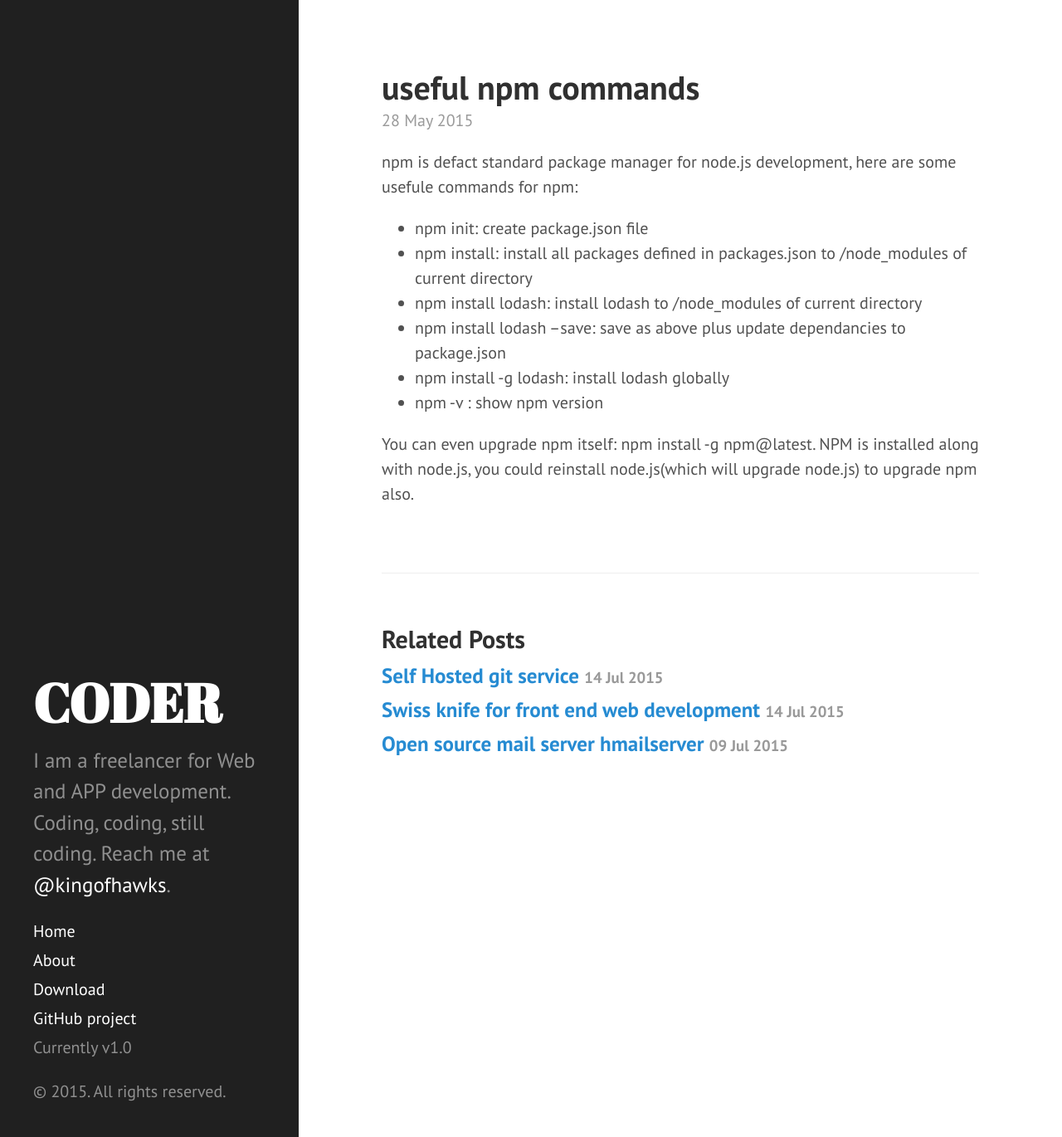
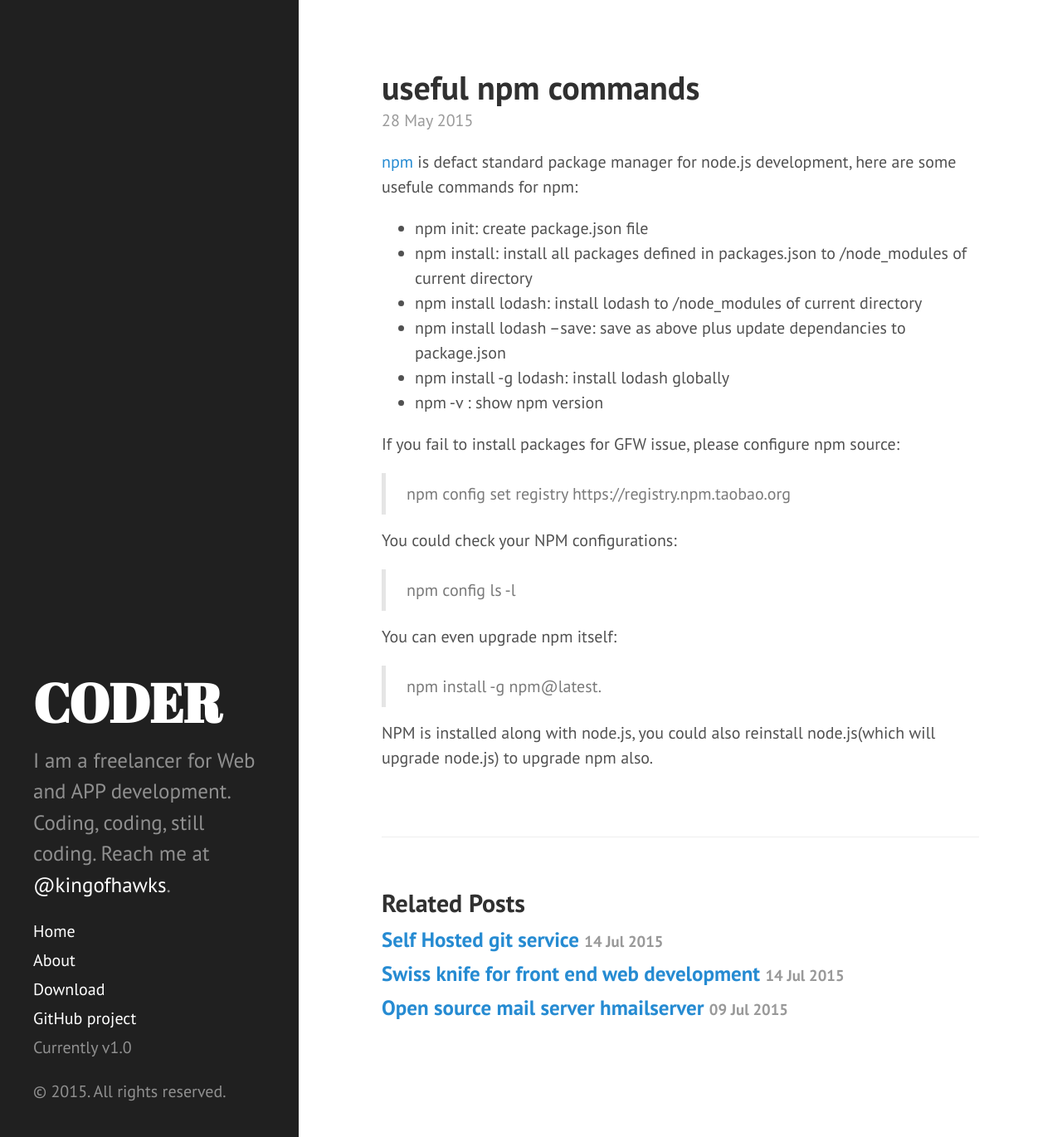
Before and after one commit to kingofhawks/kingofhawks.github.io, a Jekyll site: the page built from _posts/2015-05-28-npm.md, in a window 1280 px wide and 1370 px high. Shown: the whole window at 83% size. Built offline with Jekyll 4.4.1, drawn with Linux system fonts in a browser that asks for light colours; Markdown is read by kramdown in place of the engine named in the settings.

Commit message:
update NPM

```diff
--- a/_posts/2015-05-28-npm.md
+++ b/_posts/2015-05-28-npm.md
@@ -3,7 +3,7 @@ layout: post
 title:  useful npm commands
 ---
 
-npm is defact standard package manager for node.js development, here are some usefule commands for npm:
+[npm](https://www.npmjs.org/) is defact standard package manager for node.js development, here are some usefule commands for npm:
 
 * npm init: create package.json file
 * npm install: install all packages defined in packages.json to /node_modules of current directory
@@ -12,4 +12,16 @@ npm is defact standard package manager for node.js development, here are some us
 * npm install -g lodash: install lodash globally
 * npm -v : show npm version
 
-You can even upgrade npm itself: npm install -g npm@latest. NPM is installed along with node.js, you could reinstall node.js(which will upgrade node.js) to upgrade npm also.
+If you fail to install packages for GFW issue, please configure npm source:
+
+> npm config set registry https://registry.npm.taobao.org
+
+You could check your NPM configurations:
+
+> npm config ls -l
+
+You can even upgrade npm itself:
+
+> npm install -g npm@latest.
+
+NPM is installed along with node.js, you could also reinstall node.js(which will upgrade node.js) to upgrade npm also.
```
